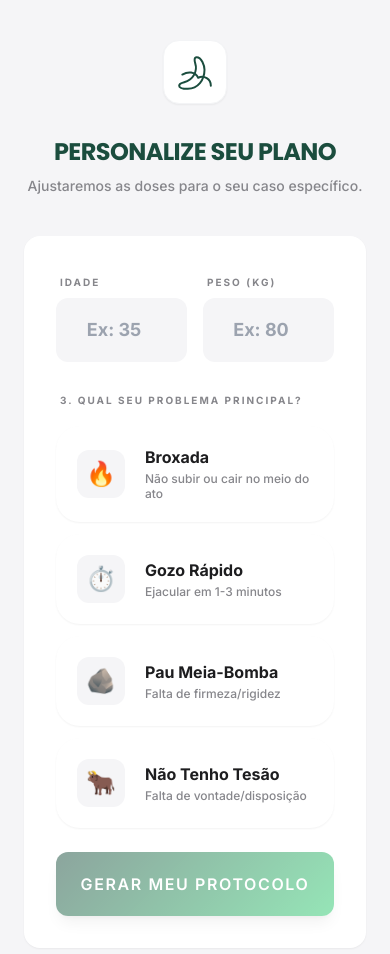
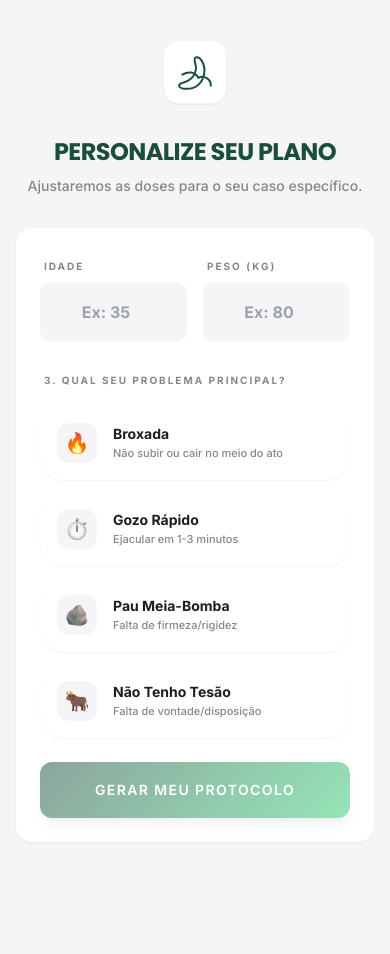
Before and after one commit to carlosdominus/tdb, a React (Vite) app: page / in a window 390 px wide. Both pictures are taken after typing "Sample", "name@example.com" into the empty fields and a click on the button "ENTRAR". Shown: the top 954 px of the page. After the commit the page ends 882 px from the top, so only its background shows below. Built offline with nearby package versions, Linux system fonts and the light colour scheme.

Commit message:
fix: Improve mobile UX and input scaling
Enhance the user experience on mobile devices by preventing automatic zoom on input fields and disabling the elastic scroll bounce effect. This ensures a more consistent and predictable interface across different platforms.

```diff
--- a/index.html
+++ b/index.html
@@ -3,7 +3,7 @@
 <html lang="pt-BR">
   <head>
     <meta charset="UTF-8" />
-    <meta name="viewport" content="width=device-width, initial-scale=1.0" />
+    <meta name="viewport" content="width=device-width, initial-scale=1.0, maximum-scale=1.0, user-scalable=0" />
     <title>Protocolo Força Natural</title>
     <script src="https://cdn.tailwindcss.com"></script>
     <link href="https://fonts.googleapis.com/css2?family=Inter:wght@300;400;500;600;700&family=Poppins:wght@600;700&display=swap" rel="stylesheet">
@@ -13,6 +13,8 @@
         background-color: #F5F5F7;
         color: #1D1D1F;
         -webkit-font-smoothing: antialiased;
+        /* Evita bounce de scroll indesejado em dispositivos móveis */
+        overscroll-behavior-y: none;
       }
       h1, h2, h3, .font-poppins {
         font-family: 'Poppins', sans-serif;
@@ -54,6 +56,11 @@
       .animate-pulse-glow {
         animation: pulse-glow 2s infinite;
       }
+
+      /* Fix para inputs no iOS não darem zoom automático */
+      input, select, textarea {
+        font-size: 16px !important;
+      }
     </style>
     <script>
       (function(d,t) {
--- a/views/LoginView.tsx
+++ b/views/LoginView.tsx
@@ -1,6 +1,6 @@
 
 import React, { useState } from 'react';
-import { Logo } from '../components/Logo';
+import { Logo } from '../components/Logo.tsx';
 import { User, Mail } from 'lucide-react';
 
 interface LoginViewProps {
@@ -56,7 +56,7 @@ export const LoginView: React.FC<LoginViewProps> = ({ onLogin }) => {
                   value={name}
                   onChange={e => setName(e.target.value)}
                   placeholder="Seu nome"
-                  className="w-full pl-12 pr-6 py-3.5 rounded-2xl bg-[#F5F5F7] border-none focus:ring-2 focus:ring-[#1B4D3E] transition-all outline-none text-[#1D1D1F] placeholder-gray-400 text-sm font-medium"
+                  className="w-full pl-12 pr-6 py-3.5 rounded-2xl bg-[#F5F5F7] border-none focus:ring-2 focus:ring-[#1B4D3E] transition-all outline-none text-[#1D1D1F] placeholder-gray-400 text-base font-medium"
                   required
                 />
               </div>
@@ -73,7 +73,7 @@ export const LoginView: React.FC<LoginViewProps> = ({ onLogin }) => {
                   value={email}
                   onChange={e => setEmail(e.target.value)}
                   placeholder="seu@email.com"
-                  className="w-full pl-12 pr-6 py-3.5 rounded-2xl bg-[#F5F5F7] border-none focus:ring-2 focus:ring-[#1B4D3E] transition-all outline-none text-[#1D1D1F] placeholder-gray-400 text-sm font-medium"
+                  className="w-full pl-12 pr-6 py-3.5 rounded-2xl bg-[#F5F5F7] border-none focus:ring-2 focus:ring-[#1B4D3E] transition-all outline-none text-[#1D1D1F] placeholder-gray-400 text-base font-medium"
                   required
                 />
               </div>
@@ -81,7 +81,7 @@ export const LoginView: React.FC<LoginViewProps> = ({ onLogin }) => {
 
             <button
               type="submit"
-              className="w-full bg-[#1B4D3E] text-white py-4 rounded-[20px] font-bold text-base shadow-[0_8px_20px_rgba(27,77,62,0.2)] hover:shadow-[0_12px_28px_rgba(27,77,62,0.25)] active:scale-[0.98] transition-all mt-4 uppercase tracking-widest"
+              className="w-full bg-[#1B4D3E] text-white py-4 rounded-[20px] font-bold text-base shadow-[0_8px_20px_rgba(27,77,62,0.2)] hover:shadow-[0_12px_28_rgba(27,77,62,0.25)] active:scale-[0.98] transition-all mt-4 uppercase tracking-widest"
             >
               ENTRAR
             </button>
--- a/views/OnboardingView.tsx
+++ b/views/OnboardingView.tsx
@@ -1,9 +1,9 @@
 
 import React, { useState } from 'react';
-import { Logo } from '../components/Logo';
-import { GlassCard } from '../components/GlassCard';
-import { Button } from '../components/Button';
-import { ProblemType, UserProfile } from '../types';
+import { Logo } from '../components/Logo.tsx';
+import { GlassCard } from '../components/GlassCard.tsx';
+import { Button } from '../components/Button.tsx';
+import { ProblemType, UserProfile } from '../types.ts';
 import { Zap, Timer, Activity, Flame, ChevronRight } from 'lucide-react';
 
 interface OnboardingViewProps {
@@ -40,18 +40,18 @@ export const OnboardingView: React.FC<OnboardingViewProps> = ({ onComplete }) =>
 
   if (step === 1) {
     return (
-      <div className="min-h-screen bg-[#F5F5F7] py-10 px-6 flex flex-col items-center animate-in fade-in duration-700">
+      <div className="min-h-screen bg-[#F5F5F7] py-10 px-4 sm:px-6 flex flex-col items-center animate-in fade-in duration-700 overflow-x-hidden">
         <div className="w-16 h-16 text-[#1B4D3E] mb-8 bg-white p-3 rounded-2xl shadow-sm border border-gray-100">
           <Logo size={40} />
         </div>
 
-        <div className="text-center mb-10 max-w-sm">
+        <div className="text-center mb-8 max-w-sm">
           <h1 className="text-2xl font-bold text-[#1B4D3E] font-poppins uppercase tracking-tight">Personalize seu Plano</h1>
           <p className="text-[#86868B] mt-2 text-sm font-medium">Ajustaremos as doses para o seu caso específico.</p>
         </div>
 
-        <div className="w-full max-w-[420px] space-y-8">
-          <GlassCard className="p-8 space-y-6 bg-white border-none shadow-sm">
+        <div className="w-full max-w-[420px] space-y-6">
+          <GlassCard className="p-6 sm:p-8 space-y-6 bg-white border-none shadow-sm">
             <div className="grid grid-cols-2 gap-4">
               <div className="space-y-1.5">
                 <label className="text-[10px] font-black text-[#86868B] uppercase tracking-[0.2em] ml-1">IDADE</label>
@@ -60,7 +60,7 @@ export const OnboardingView: React.FC<OnboardingViewProps> = ({ onComplete }) =>
                   placeholder="Ex: 35"
                   value={profile.age || ''}
                   onChange={e => setProfile({...profile, age: parseInt(e.target.value)})}
-                  className="w-full p-4 rounded-xl bg-[#F5F5F7] border-2 border-transparent focus:border-[#2ECC71] focus:bg-white transition-all outline-none font-bold text-center text-lg"
+                  className="w-full p-4 rounded-xl bg-[#F5F5F7] border-2 border-transparent focus:border-[#2ECC71] focus:bg-white transition-all outline-none font-bold text-center text-base sm:text-lg"
                 />
               </div>
 
@@ -71,7 +71,7 @@ export const OnboardingView: React.FC<OnboardingViewProps> = ({ onComplete }) =>
                   placeholder="Ex: 80"
                   value={profile.weight || ''}
                   onChange={e => setProfile({...profile, weight: parseInt(e.target.value)})}
-                  className="w-full p-4 rounded-xl bg-[#F5F5F7] border-2 border-transparent focus:border-[#2ECC71] focus:bg-white transition-all outline-none font-bold text-center text-lg"
+                  className="w-full p-4 rounded-xl bg-[#F5F5F7] border-2 border-transparent focus:border-[#2ECC71] focus:bg-white transition-all outline-none font-bold text-center text-base sm:text-lg"
                 />
               </div>
             </div>
@@ -83,14 +83,14 @@ export const OnboardingView: React.FC<OnboardingViewProps> = ({ onComplete }) =>
                   <button
                     key={p.id}
                     onClick={() => setProfile({...profile, mainProblem: p.id})}
-                    className={`text-left p-5 rounded-[24px] border border-transparent transition-all duration-300 flex items-center gap-5 shadow-sm ${profile.mainProblem === p.id ? 'gradient-primary text-white shadow-xl scale-[1.02]' : 'bg-white border-gray-100 hover:border-gray-200'}`}
+                    className={`text-left p-4 sm:p-5 rounded-[24px] border border-transparent transition-all duration-300 flex items-center gap-4 sm:gap-5 shadow-sm ${profile.mainProblem === p.id ? 'gradient-primary text-white shadow-xl scale-[1.02]' : 'bg-white border-gray-100 hover:border-gray-200'}`}
                   >
-                    <div className={`w-12 h-12 rounded-xl flex items-center justify-center shrink-0 ${profile.mainProblem === p.id ? 'bg-white/20' : 'bg-[#F5F5F7] text-[#1B4D3E]'}`}>
-                       <span className="text-2xl">{p.icon}</span>
+                    <div className={`w-10 h-10 sm:w-12 sm:h-12 rounded-xl flex items-center justify-center shrink-0 ${profile.mainProblem === p.id ? 'bg-white/20' : 'bg-[#F5F5F7] text-[#1B4D3E]'}`}>
+                       <span className="text-xl sm:text-2xl">{p.icon}</span>
                     </div>
-                    <div>
-                       <div className={`font-bold text-base leading-tight mb-1 ${profile.mainProblem === p.id ? 'text-white' : 'text-[#1D1D1F]'}`}>{p.label}</div>
-                       <div className={`text-xs leading-tight font-medium ${profile.mainProblem === p.id ? 'text-white/80' : 'text-[#86868B]'}`}>{p.desc}</div>
+                    <div className="flex-1">
+                       <div className={`font-bold text-sm sm:text-base leading-tight mb-1 ${profile.mainProblem === p.id ? 'text-white' : 'text-[#1D1D1F]'}`}>{p.label}</div>
+                       <div className={`text-[11px] sm:text-xs leading-tight font-medium ${profile.mainProblem === p.id ? 'text-white/80' : 'text-[#86868B]'}`}>{p.desc}</div>
                     </div>
                   </button>
                 ))}
@@ -101,7 +101,7 @@ export const OnboardingView: React.FC<OnboardingViewProps> = ({ onComplete }) =>
               fullWidth
               disabled={!isFormValid}
               onClick={handleGenerate}
-              className="h-16 text-base font-black tracking-widest uppercase"
+              className="h-14 sm:h-16 text-sm sm:text-base font-black tracking-widest uppercase"
             >
               GERAR MEU PROTOCOLO
             </Button>
@@ -118,7 +118,7 @@ export const OnboardingView: React.FC<OnboardingViewProps> = ({ onComplete }) =>
   const selectedProb = PROBLEMS.find(p => p.id === profile.mainProblem);
 
   return (
-    <div className="min-h-screen bg-[#F5F5F7] py-16 px-6 flex flex-col items-center animate-in zoom-in duration-500">
+    <div className="min-h-screen bg-[#F5F5F7] py-16 px-6 flex flex-col items-center animate-in zoom-in duration-500 overflow-x-hidden">
       <div className="w-20 h-20 text-[#2ECC71] mb-10 bg-white p-4 rounded-3xl shadow-xl border border-gray-100">
         <Logo size={48} />
       </div>
@@ -128,7 +128,7 @@ export const OnboardingView: React.FC<OnboardingViewProps> = ({ onComplete }) =>
         <p className="text-[#86868B] mt-2 font-medium">Seu protocolo foi ajustado com sucesso.</p>
       </div>
 
-      <GlassCard className="w-full max-w-[420px] p-10 space-y-8 shadow-2xl relative overflow-hidden bg-white border-none">
+      <GlassCard className="w-full max-w-[420px] p-8 sm:p-10 space-y-8 shadow-2xl relative overflow-hidden bg-white border-none">
         <div className="absolute top-0 right-0 w-48 h-48 gradient-primary opacity-5 rounded-full -mr-24 -mt-24 blur-3xl"></div>
 
         <div className="space-y-3">
@@ -140,7 +140,7 @@ export const OnboardingView: React.FC<OnboardingViewProps> = ({ onComplete }) =>
         </div>
 
         <div className="space-y-6">
-          <div className="p-8 rounded-[32px] border-2 border-[#2ECC71]/10 bg-white shadow-xl relative group">
+          <div className="p-6 sm:p-8 rounded-[32px] border-2 border-[#2ECC71]/10 bg-white shadow-xl relative group">
              <div className="absolute -top-3 right-4 bg-yellow-400 text-[#1D1D1F] px-4 py-1.5 rounded-xl text-[10px] font-black shadow-lg uppercase tracking-widest z-20">
                 Principal
              </div>
```
